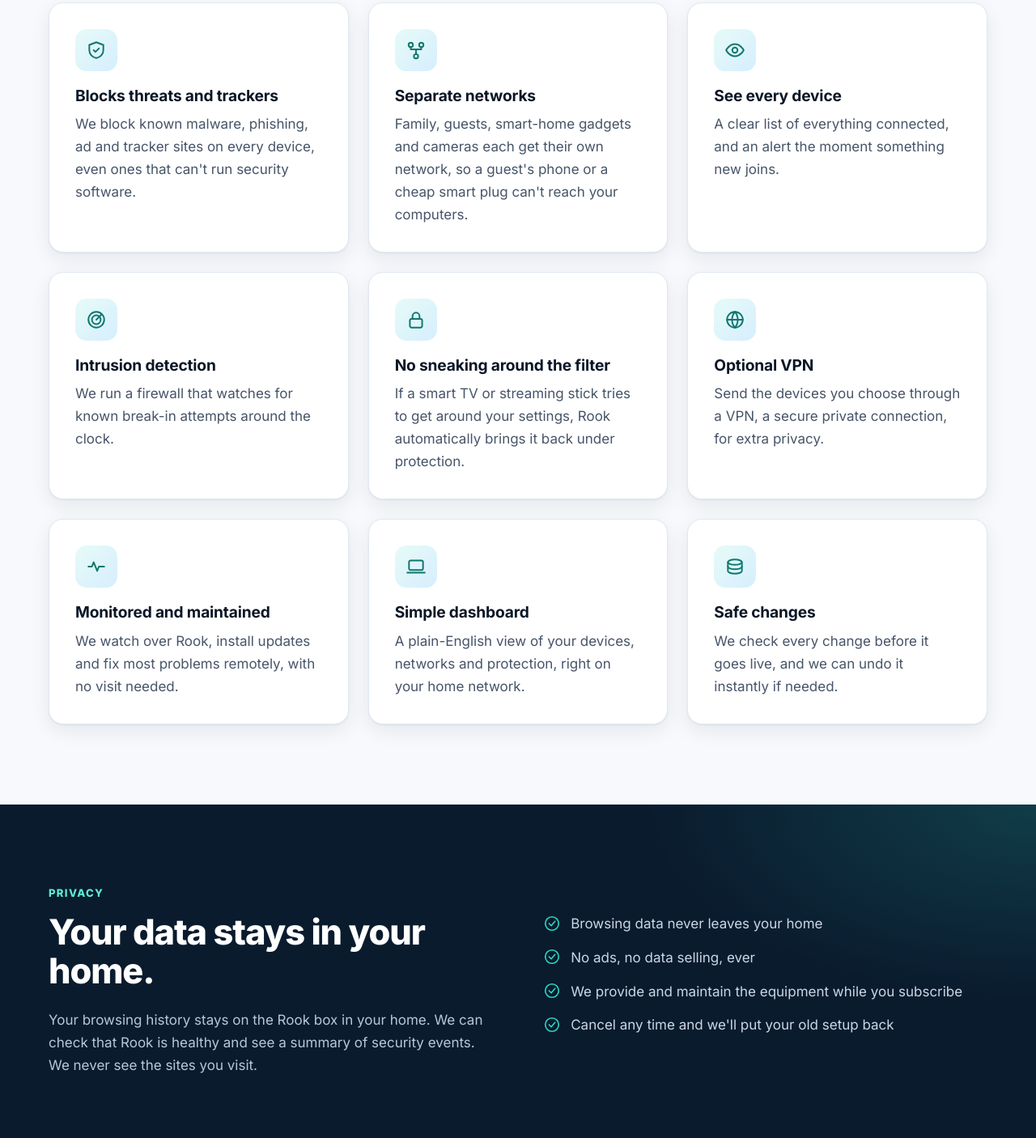
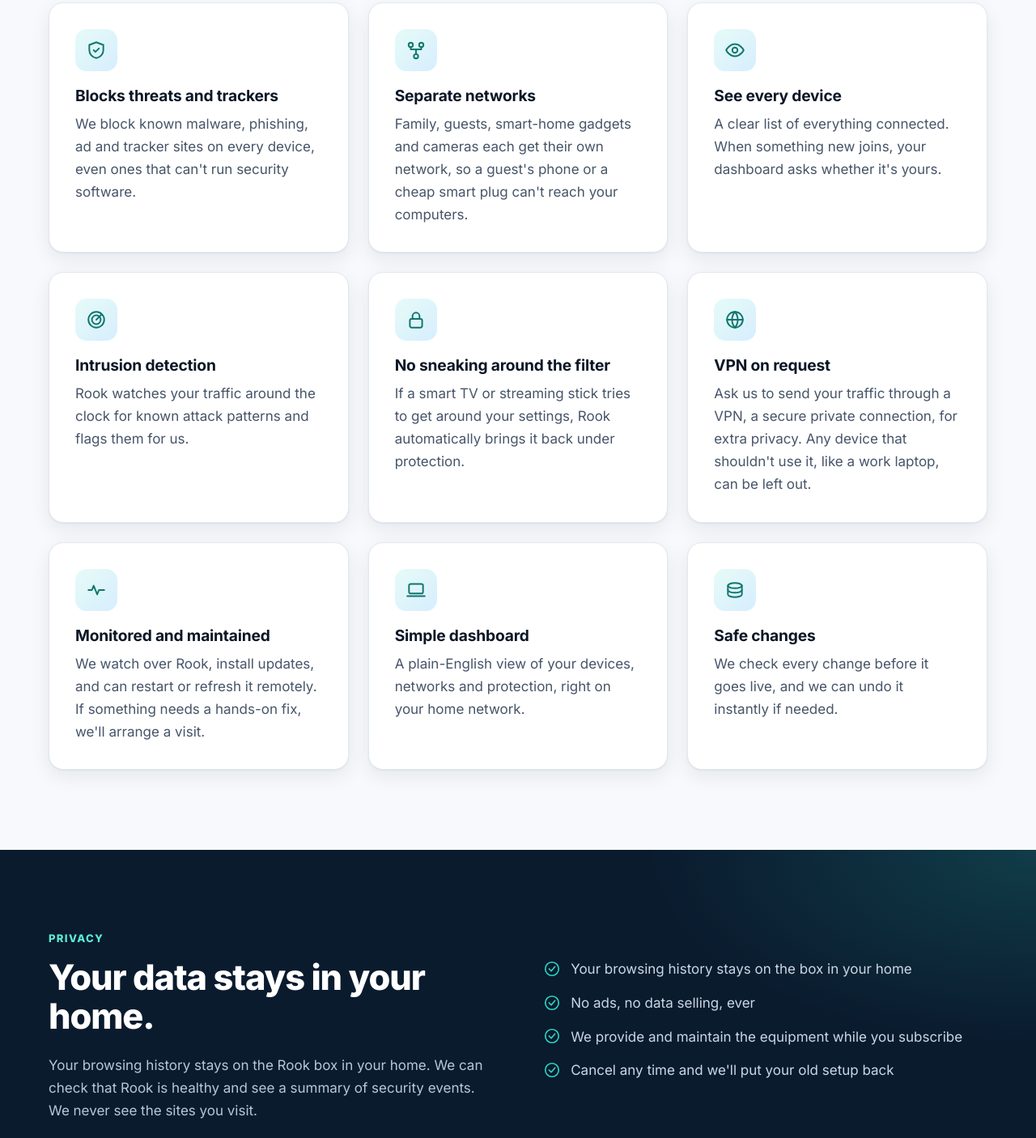
Before and after one commit to thelorax1775/noreastertech.com, a plain HTML site: page rook.html in a window 1280 px wide. Shown: the part 1106-2512 px from the top of the page at 81% size. Drawn offline with Linux system fonts and the light colour scheme.

Commit message:
Publish site from cape-tech-launch 3944c7d

```diff
--- a/rook.html
+++ b/rook.html
@@ -54,11 +54,11 @@
 <div class="grid c3">
 <div class="card"><div class="icon"><svg viewBox="0 0 24 24" fill="none" stroke="currentColor" stroke-width="1.8" stroke-linecap="round" stroke-linejoin="round" aria-hidden="true"><path d="M12 3 4 6v6c0 4.5 3.4 8.3 8 9 4.6-.7 8-4.5 8-9V6l-8-3Z"/><path d="m9 12 2 2 4-4"/></svg></div><h3>Blocks threats and trackers</h3><p>We block known malware, phishing, ad and tracker sites on every device, even ones that can't run security software.</p></div>
 <div class="card"><div class="icon"><svg viewBox="0 0 24 24" fill="none" stroke="currentColor" stroke-width="1.8" stroke-linecap="round" stroke-linejoin="round" aria-hidden="true"><circle cx="6" cy="6" r="2.5"/><circle cx="18" cy="6" r="2.5"/><circle cx="12" cy="19" r="2.5"/><path d="M6 8.5v2.5h12V8.5M12 11v5.5"/></svg></div><h3>Separate networks</h3><p>Family, guests, smart-home gadgets and cameras each get their own network, so a guest's phone or a cheap smart plug can't reach your computers.</p></div>
-<div class="card"><div class="icon"><svg viewBox="0 0 24 24" fill="none" stroke="currentColor" stroke-width="1.8" stroke-linecap="round" stroke-linejoin="round" aria-hidden="true"><path d="M2 12s3.6-7 10-7 10 7 10 7-3.6 7-10 7S2 12 2 12Z"/><circle cx="12" cy="12" r="3"/></svg></div><h3>See every device</h3><p>A clear list of everything connected, and an alert the moment something new joins.</p></div>
-<div class="card"><div class="icon"><svg viewBox="0 0 24 24" fill="none" stroke="currentColor" stroke-width="1.8" stroke-linecap="round" stroke-linejoin="round" aria-hidden="true"><circle cx="12" cy="12" r="9"/><circle cx="12" cy="12" r="5"/><path d="m12 12 6-6"/></svg></div><h3>Intrusion detection</h3><p>We run a firewall that watches for known break-in attempts around the clock.</p></div>
+<div class="card"><div class="icon"><svg viewBox="0 0 24 24" fill="none" stroke="currentColor" stroke-width="1.8" stroke-linecap="round" stroke-linejoin="round" aria-hidden="true"><path d="M2 12s3.6-7 10-7 10 7 10 7-3.6 7-10 7S2 12 2 12Z"/><circle cx="12" cy="12" r="3"/></svg></div><h3>See every device</h3><p>A clear list of everything connected. When something new joins, your dashboard asks whether it's yours.</p></div>
+<div class="card"><div class="icon"><svg viewBox="0 0 24 24" fill="none" stroke="currentColor" stroke-width="1.8" stroke-linecap="round" stroke-linejoin="round" aria-hidden="true"><circle cx="12" cy="12" r="9"/><circle cx="12" cy="12" r="5"/><path d="m12 12 6-6"/></svg></div><h3>Intrusion detection</h3><p>Rook watches your traffic around the clock for known attack patterns and flags them for us.</p></div>
 <div class="card"><div class="icon"><svg viewBox="0 0 24 24" fill="none" stroke="currentColor" stroke-width="1.8" stroke-linecap="round" stroke-linejoin="round" aria-hidden="true"><rect x="5" y="11" width="14" height="10" rx="2"/><path d="M8 11V8a4 4 0 0 1 8 0v3"/></svg></div><h3>No sneaking around the filter</h3><p>If a smart TV or streaming stick tries to get around your settings, Rook automatically brings it back under protection.</p></div>
-<div class="card"><div class="icon"><svg viewBox="0 0 24 24" fill="none" stroke="currentColor" stroke-width="1.8" stroke-linecap="round" stroke-linejoin="round" aria-hidden="true"><circle cx="12" cy="12" r="9"/><path d="M3 12h18M12 3a14 14 0 0 1 0 18M12 3a14 14 0 0 0 0 18"/></svg></div><h3>Optional VPN</h3><p>Send the devices you choose through a VPN, a secure private connection, for extra privacy.</p></div>
-<div class="card"><div class="icon"><svg viewBox="0 0 24 24" fill="none" stroke="currentColor" stroke-width="1.8" stroke-linecap="round" stroke-linejoin="round" aria-hidden="true"><path d="M3 12h4l2-5 4 10 2-5h6"/></svg></div><h3>Monitored and maintained</h3><p>We watch over Rook, install updates and fix most problems remotely, with no visit needed.</p></div>
+<div class="card"><div class="icon"><svg viewBox="0 0 24 24" fill="none" stroke="currentColor" stroke-width="1.8" stroke-linecap="round" stroke-linejoin="round" aria-hidden="true"><circle cx="12" cy="12" r="9"/><path d="M3 12h18M12 3a14 14 0 0 1 0 18M12 3a14 14 0 0 0 0 18"/></svg></div><h3>VPN on request</h3><p>Ask us to send your traffic through a VPN, a secure private connection, for extra privacy. Any device that shouldn't use it, like a work laptop, can be left out.</p></div>
+<div class="card"><div class="icon"><svg viewBox="0 0 24 24" fill="none" stroke="currentColor" stroke-width="1.8" stroke-linecap="round" stroke-linejoin="round" aria-hidden="true"><path d="M3 12h4l2-5 4 10 2-5h6"/></svg></div><h3>Monitored and maintained</h3><p>We watch over Rook, install updates, and can restart or refresh it remotely. If something needs a hands-on fix, we'll arrange a visit.</p></div>
 <div class="card"><div class="icon"><svg viewBox="0 0 24 24" fill="none" stroke="currentColor" stroke-width="1.8" stroke-linecap="round" stroke-linejoin="round" aria-hidden="true"><rect x="4" y="5" width="16" height="11" rx="2"/><path d="M2 19h20"/></svg></div><h3>Simple dashboard</h3><p>A plain-English view of your devices, networks and protection, right on your home network.</p></div>
 <div class="card"><div class="icon"><svg viewBox="0 0 24 24" fill="none" stroke="currentColor" stroke-width="1.8" stroke-linecap="round" stroke-linejoin="round" aria-hidden="true"><path d="M4 7c0-1.7 3.6-3 8-3s8 1.3 8 3-3.6 3-8 3-8-1.3-8-3Z"/><path d="M4 7v5c0 1.7 3.6 3 8 3s8-1.3 8-3V7"/><path d="M4 12v5c0 1.7 3.6 3 8 3s8-1.3 8-3v-5"/></svg></div><h3>Safe changes</h3><p>We check every change before it goes live, and we can undo it instantly if needed.</p></div>
 </div>
@@ -73,7 +73,7 @@
 <p>Your browsing history stays on the Rook box in your home. We can check that Rook is healthy and see a summary of security events. We never see the sites you visit.</p>
 </div>
 <div>
-<ul class="checklist"><li><svg viewBox="0 0 24 24" fill="none" stroke="currentColor" stroke-width="1.8" stroke-linecap="round" stroke-linejoin="round" aria-hidden="true"><circle cx="12" cy="12" r="9"/><path d="m8 12 3 3 5-6"/></svg><span>Browsing data never leaves your home</span></li><li><svg viewBox="0 0 24 24" fill="none" stroke="currentColor" stroke-width="1.8" stroke-linecap="round" stroke-linejoin="round" aria-hidden="true"><circle cx="12" cy="12" r="9"/><path d="m8 12 3 3 5-6"/></svg><span>No ads, no data selling, ever</span></li><li><svg viewBox="0 0 24 24" fill="none" stroke="currentColor" stroke-width="1.8" stroke-linecap="round" stroke-linejoin="round" aria-hidden="true"><circle cx="12" cy="12" r="9"/><path d="m8 12 3 3 5-6"/></svg><span>We provide and maintain the equipment while you subscribe</span></li><li><svg viewBox="0 0 24 24" fill="none" stroke="currentColor" stroke-width="1.8" stroke-linecap="round" stroke-linejoin="round" aria-hidden="true"><circle cx="12" cy="12" r="9"/><path d="m8 12 3 3 5-6"/></svg><span>Cancel any time and we'll put your old setup back</span></li></ul>
+<ul class="checklist"><li><svg viewBox="0 0 24 24" fill="none" stroke="currentColor" stroke-width="1.8" stroke-linecap="round" stroke-linejoin="round" aria-hidden="true"><circle cx="12" cy="12" r="9"/><path d="m8 12 3 3 5-6"/></svg><span>Your browsing history stays on the box in your home</span></li><li><svg viewBox="0 0 24 24" fill="none" stroke="currentColor" stroke-width="1.8" stroke-linecap="round" stroke-linejoin="round" aria-hidden="true"><circle cx="12" cy="12" r="9"/><path d="m8 12 3 3 5-6"/></svg><span>No ads, no data selling, ever</span></li><li><svg viewBox="0 0 24 24" fill="none" stroke="currentColor" stroke-width="1.8" stroke-linecap="round" stroke-linejoin="round" aria-hidden="true"><circle cx="12" cy="12" r="9"/><path d="m8 12 3 3 5-6"/></svg><span>We provide and maintain the equipment while you subscribe</span></li><li><svg viewBox="0 0 24 24" fill="none" stroke="currentColor" stroke-width="1.8" stroke-linecap="round" stroke-linejoin="round" aria-hidden="true"><circle cx="12" cy="12" r="9"/><path d="m8 12 3 3 5-6"/></svg><span>Cancel any time and we'll put your old setup back</span></li></ul>
 </div>
 </div>
 </section>
@@ -83,7 +83,6 @@
 <div class="section-head center"><span class="kicker">Plans</span><h2>Pick the plan that fits.</h2><p>One setup price, then one simple monthly price. Rook's equipment is included while you subscribe, and you pay the setup once it's installed and working. Add-ons, like extra cameras or access points, are paid for up front before we order them.</p></div>
 <div class="plans" style="max-width:820px;margin-inline:auto">
 <div class="plan featured">
-<span class="badge">Most popular</span>
 <h3>Rook Home</h3>
 <p class="for">For family homes.</p>
 <p class="amount">$29/month</p>
@@ -92,7 +91,7 @@
 <li><svg viewBox="0 0 24 24" fill="none" stroke="currentColor" stroke-width="1.8" stroke-linecap="round" stroke-linejoin="round" aria-hidden="true"><circle cx="12" cy="12" r="9"/><path d="m8 12 3 3 5-6"/></svg>Rook box and Wi-Fi access point</li>
 <li><svg viewBox="0 0 24 24" fill="none" stroke="currentColor" stroke-width="1.8" stroke-linecap="round" stroke-linejoin="round" aria-hidden="true"><circle cx="12" cy="12" r="9"/><path d="m8 12 3 3 5-6"/></svg>Threat and tracker blocking for every device</li>
 <li><svg viewBox="0 0 24 24" fill="none" stroke="currentColor" stroke-width="1.8" stroke-linecap="round" stroke-linejoin="round" aria-hidden="true"><circle cx="12" cy="12" r="9"/><path d="m8 12 3 3 5-6"/></svg>Separate family, guest and smart-home networks</li>
-<li><svg viewBox="0 0 24 24" fill="none" stroke="currentColor" stroke-width="1.8" stroke-linecap="round" stroke-linejoin="round" aria-hidden="true"><circle cx="12" cy="12" r="9"/><path d="m8 12 3 3 5-6"/></svg>New-device alerts</li>
+<li><svg viewBox="0 0 24 24" fill="none" stroke="currentColor" stroke-width="1.8" stroke-linecap="round" stroke-linejoin="round" aria-hidden="true"><circle cx="12" cy="12" r="9"/><path d="m8 12 3 3 5-6"/></svg>New-device check on your dashboard</li>
 <li><svg viewBox="0 0 24 24" fill="none" stroke="currentColor" stroke-width="1.8" stroke-linecap="round" stroke-linejoin="round" aria-hidden="true"><circle cx="12" cy="12" r="9"/><path d="m8 12 3 3 5-6"/></svg>Monitoring, updates and remote support</li>
 </ul>
 <a class="btn" href="contact.html#request">Get Rook Home</a>
@@ -106,7 +105,7 @@
 <li><svg viewBox="0 0 24 24" fill="none" stroke="currentColor" stroke-width="1.8" stroke-linecap="round" stroke-linejoin="round" aria-hidden="true"><circle cx="12" cy="12" r="9"/><path d="m8 12 3 3 5-6"/></svg>Everything in Rook Home</li>
 <li><svg viewBox="0 0 24 24" fill="none" stroke="currentColor" stroke-width="1.8" stroke-linecap="round" stroke-linejoin="round" aria-hidden="true"><circle cx="12" cy="12" r="9"/><path d="m8 12 3 3 5-6"/></svg>Work network kept apart from guests</li>
 <li><svg viewBox="0 0 24 24" fill="none" stroke="currentColor" stroke-width="1.8" stroke-linecap="round" stroke-linejoin="round" aria-hidden="true"><circle cx="12" cy="12" r="9"/><path d="m8 12 3 3 5-6"/></svg>Second access point if needed</li>
-<li><svg viewBox="0 0 24 24" fill="none" stroke="currentColor" stroke-width="1.8" stroke-linecap="round" stroke-linejoin="round" aria-hidden="true"><circle cx="12" cy="12" r="9"/><path d="m8 12 3 3 5-6"/></svg>Monthly summary report</li>
+<li><svg viewBox="0 0 24 24" fill="none" stroke="currentColor" stroke-width="1.8" stroke-linecap="round" stroke-linejoin="round" aria-hidden="true"><circle cx="12" cy="12" r="9"/><path d="m8 12 3 3 5-6"/></svg>Monthly protection report on your dashboard</li>
 <li><svg viewBox="0 0 24 24" fill="none" stroke="currentColor" stroke-width="1.8" stroke-linecap="round" stroke-linejoin="round" aria-hidden="true"><circle cx="12" cy="12" r="9"/><path d="m8 12 3 3 5-6"/></svg>Quarterly on-site check</li>
 </ul>
 <a class="btn dark" href="contact.html#request">Get Rook Office</a>
```
Also changed, not shown: index.html (+2 -2 lines).
